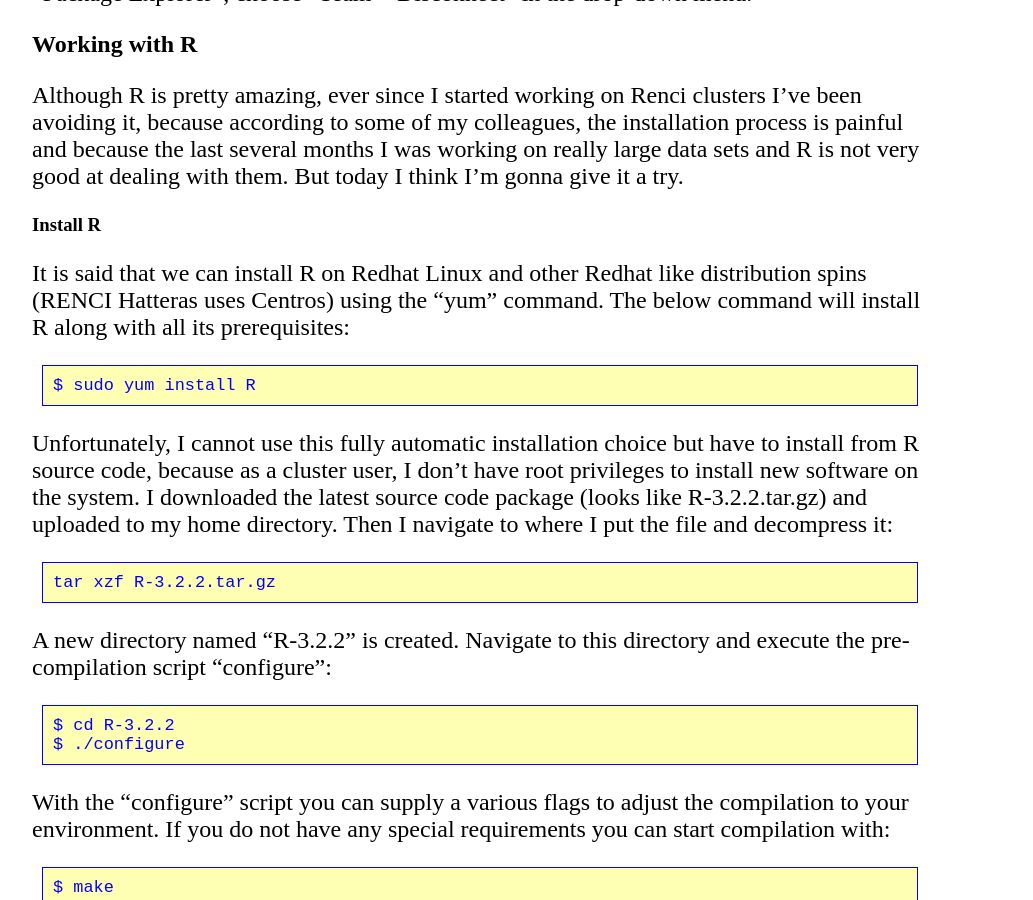
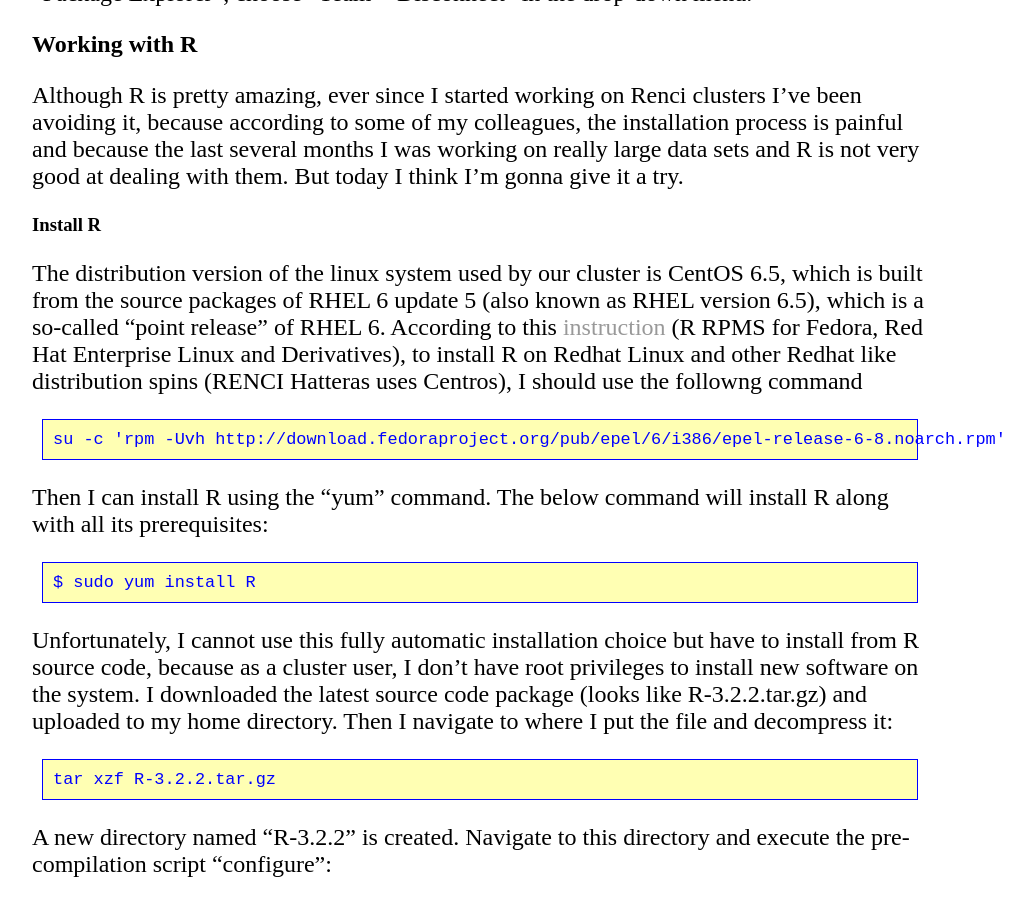
Before and after one commit to lybird300/lybird300.github.io, a Jekyll site: the page built from _posts/2016-03-25-run-app-on-linux.md, in a window 1280 px wide and 900 px high, scrolled down 2956 px. Shown: the whole window, without its empty margins (160-1193 px from the left). Built offline with Jekyll 4.4.1, drawn with Linux system fonts in a browser that asks for light colours.

Commit message:
Update 2016-03-25-run-app-on-linux.md

```diff
--- a/_posts/2016-03-25-run-app-on-linux.md
+++ b/_posts/2016-03-25-run-app-on-linux.md
@@ -74,7 +74,9 @@ If you want to disconnect a project with its SVN repository, right click the pro
 <h2>Working with R</h2>
 Although R is pretty amazing, ever since I started working on Renci clusters I've been avoiding it, because according to some of my colleagues, the installation process is painful and because the last several months I was working on really large data sets and R is not very good at dealing with them. But today I think I'm gonna give it a try.
 <h3>Install R</h3>
-It is said that we can install R on Redhat Linux and other Redhat like distribution spins (RENCI Hatteras uses Centros) using the "yum" command. The below command will install R along with all its prerequisites:
+The distribution version of the linux system used by our cluster is CentOS 6.5, which is built from the source packages of RHEL 6 update 5 (also known as RHEL version 6.5), which is a so-called "point release" of RHEL 6. According to this <a href="http://cran.us.r-project.org/">instruction</a> (R RPMS for Fedora, Red Hat Enterprise Linux and Derivatives), to install R on Redhat Linux and other Redhat like distribution spins (RENCI Hatteras uses Centros), I should use the followng command
+<pre><code>su -c 'rpm -Uvh http://download.fedoraproject.org/pub/epel/6/i386/epel-release-6-8.noarch.rpm'</code></pre>
+Then I can install R using the "yum" command. The below command will install R along with all its prerequisites:
 <pre><code>$ sudo yum install R</code></pre>
 Unfortunately, I cannot use this fully automatic installation choice but have to install from R source code, because as a cluster user, I don't have root privileges to install new software on the system. I downloaded the latest source code package (looks like R-3.2.2.tar.gz) and uploaded to my home directory. Then I navigate to where I put the file and decompress it:
 <pre><code>tar xzf R-3.2.2.tar.gz</code></pre>
```
